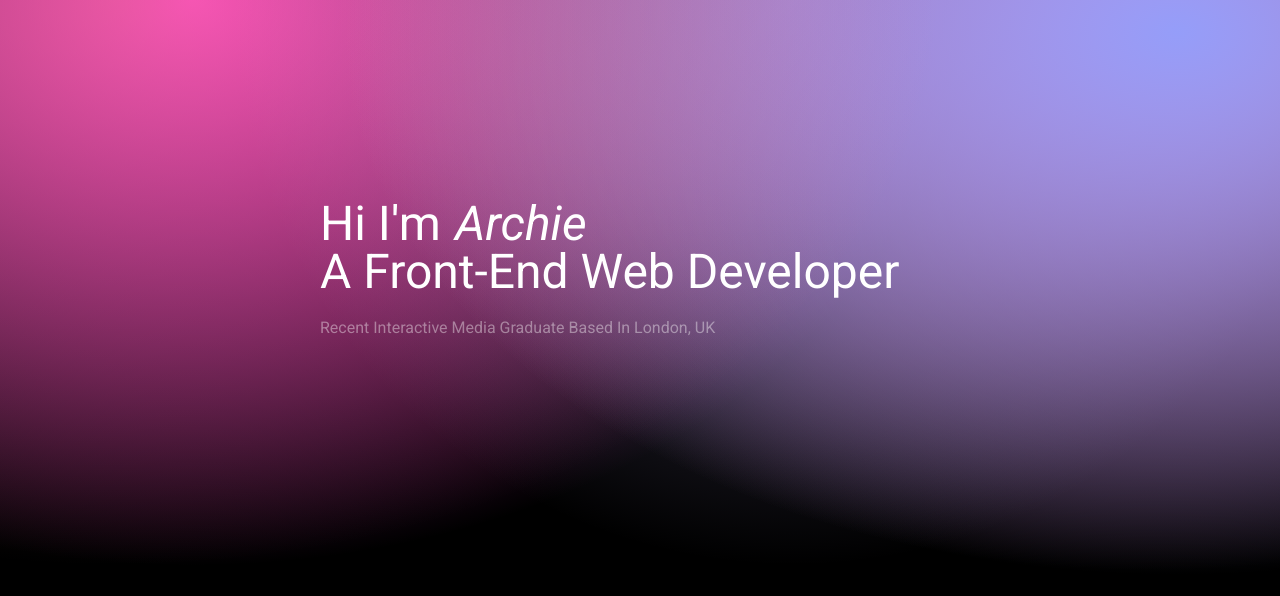
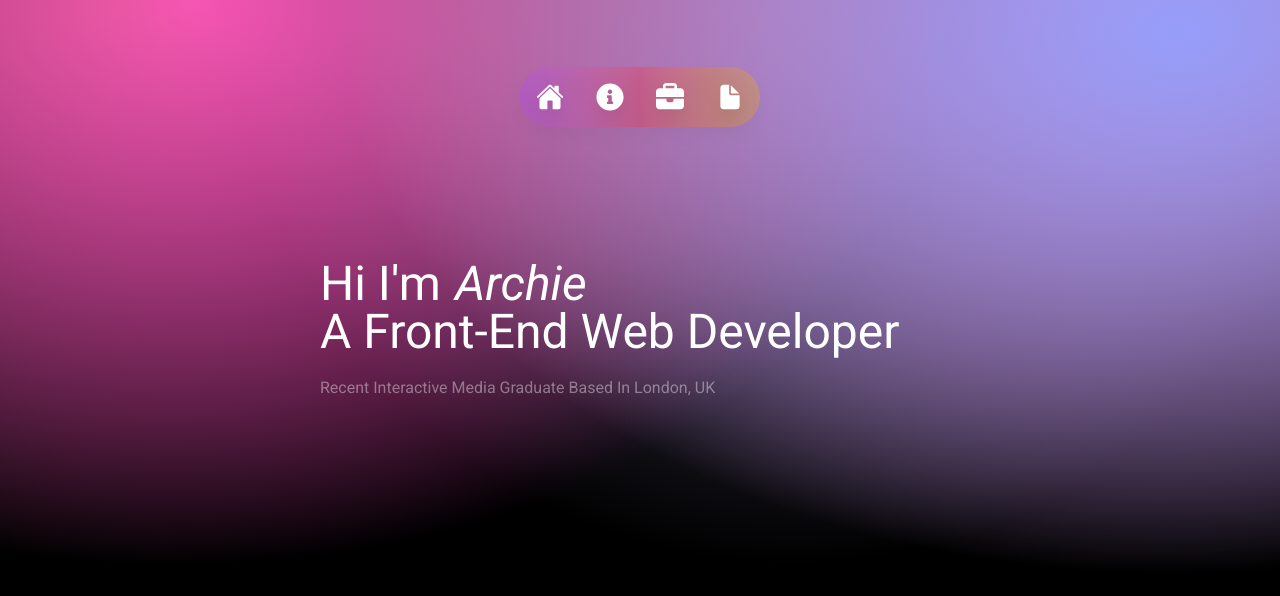
Before and after one commit to ArchieBett175/archie_bett_portfolio, a React (Vite) app in the folder portfolio-site/: page / in a window 1280 px wide. Shown: the top 596 px of the page. Built offline with nearby package versions, Linux system fonts and the light colour scheme.

Commit message:
corrected and completed navbar look
use of framer motion to complete navbar and tool tip pop ups

```diff
--- a/portfolio-site/package.json
+++ b/portfolio-site/package.json
@@ -10,10 +10,14 @@
     "preview": "vite preview"
   },
   "dependencies": {
+    "@floating-ui/react": "^0.27.8",
     "@tailwindcss/vite": "^4.1.7",
-    "motion": "^12.12.1",
+    "clsx": "^2.1.1",
+    "motion": "^12.12.2",
     "react": "^19.1.0",
     "react-dom": "^19.1.0",
+    "react-icons": "^5.5.0",
+    "tailwind-merge": "^3.3.0",
     "tailwindcss": "^4.1.7"
   },
   "devDependencies": {
--- a/portfolio-site/src/App.jsx
+++ b/portfolio-site/src/App.jsx
@@ -1,10 +1,139 @@
+import { IoHome, IoDocument } from "react-icons/io5";
+import { FaInfoCircle } from "react-icons/fa";
+import { FaBriefcase } from "react-icons/fa6";
+import Tooltip from "./components/Tooltip/Tooltip";
+import { AnimatePresence, motion } from "motion/react";
+import { useState } from "react";
+
 function App() {
+  const [showHomeTooltip, setShowHomeTooltip] = useState(false);
+  const [showAboutTooltip, setShowAboutTooltip] = useState(false);
+  const [showProjTooltip, setShowProjTooltip] = useState(false);
+  const [showBlogTooltip, setShowBlogTooltip] = useState(false);
+
   return (
     <>
-      <div className="flex background h-screen">
-        <div className="w-1/4"></div>
-        <div className="flex-col text-white w-3/4">
-          <div className="h-1/4"></div>
+      <div className="flex-col background h-screen">
+        <div className="h-1/12"></div>
+        <nav className="">
+          <ul
+            className="flex justify-between justify-self-center w-60
+          bg-gradient-to-r from-purple-500/30 via-red-500/30 to-yellow-500/30
+          p-4 rounded-4xl drop-shadow-xl"
+          >
+            <div className="homeLink">
+              <AnimatePresence>
+                {showHomeTooltip && (
+                  <motion.p
+                    initial={{ opacity: 0 }}
+                    animate={{ y: "-75%", opacity: 1 }}
+                    exit={{ y: "0%", opacity: 0 }}
+                    transition={{ duration: 0.3, ease: "easeInOut" }}
+                    className="absolute bg-white rounded-3xl px-3 py-1 font-roboto text-center top-[-20px] ml-[-20px]"
+                  >
+                    Home
+                  </motion.p>
+                )}
+              </AnimatePresence>
+              <li
+                onMouseEnter={() => setShowHomeTooltip(true)}
+                onMouseLeave={() => setShowHomeTooltip(false)}
+              >
+                <motion.div
+                  whileHover={{ scale: 1.4 }}
+                  whileTap={{ scale: 0.95 }}
+                  transition={{ duration: 0.3 }}
+                >
+                  <IoHome className="size-7 text-white" />
+                </motion.div>
+              </li>
+            </div>
+            <div className="aboutLink">
+              <AnimatePresence>
+                {showAboutTooltip && (
+                  <motion.p
+                    initial={{ opacity: 0 }}
+                    animate={{ y: "-75%", opacity: 1 }}
+                    exit={{ y: "0%", opacity: 0 }}
+                    transition={{ duration: 0.3, ease: "easeInOut" }}
+                    className="absolute bg-white rounded-3xl px-3 py-1 font-roboto text-center top-[-20px] ml-[-22px]"
+                  >
+                    About
+                  </motion.p>
+                )}
+              </AnimatePresence>
+              <li
+                onMouseEnter={() => setShowAboutTooltip(true)}
+                onMouseLeave={() => setShowAboutTooltip(false)}
+              >
+                <motion.div
+                  whileHover={{ scale: 1.4 }}
+                  whileTap={{ scale: 0.95 }}
+                  transition={{ duration: 0.3 }}
+                >
+                  <FaInfoCircle className="size-7 text-white" />
+                </motion.div>
+              </li>
+            </div>
+            <div className="projLink">
+              <AnimatePresence>
+                {showProjTooltip && (
+                  <motion.p
+                    initial={{ opacity: 0 }}
+                    animate={{ y: "-75%", opacity: 1 }}
+                    exit={{ y: "0%", opacity: 0 }}
+                    transition={{ duration: 0.3, ease: "easeInOut" }}
+                    className="absolute bg-white rounded-3xl px-3 py-1 font-roboto text-center top-[-20px] ml-[-28px]"
+                  >
+                    Projects
+                  </motion.p>
+                )}
+              </AnimatePresence>
+              <li
+                onMouseEnter={() => setShowProjTooltip(true)}
+                onMouseLeave={() => setShowProjTooltip(false)}
+              >
+                <motion.div
+                  whileHover={{ scale: 1.4 }}
+                  whileTap={{ scale: 0.95 }}
+                  transition={{ duration: 0.3 }}
+                >
+                  <FaBriefcase className="size-7 text-white " />
+                </motion.div>
+              </li>
+            </div>
+            <div className="blogLink">
+            <AnimatePresence>
+                {showBlogTooltip && (
+                  <motion.p
+                    initial={{ opacity: 0 }}
+                    animate={{ y: "-75%", opacity: 1 }}
+                    exit={{ y: "0%", opacity: 0 }}
+                    transition={{ duration: 0.3, ease: "easeInOut" }}
+                    className="absolute bg-white rounded-3xl px-3 py-1 font-roboto text-center top-[-20px] ml-[-16px]"
+                  >
+                    Blog
+                  </motion.p>
+                )}
+              </AnimatePresence>
+              <li
+                onMouseEnter={() => setShowBlogTooltip(true)}
+                onMouseLeave={() => setShowBlogTooltip(false)}
+              >
+                <motion.div
+                  whileHover={{ scale: 1.4 }}
+                  whileTap={{ scale: 0.95 }}
+                  transition={{ duration: 0.3 }}
+                >
+                  <IoDocument className="size-7 text-white " />
+                </motion.div>
+              </li>
+            </div>
+          </ul>
+        </nav>
+        <div className="h-1/6"></div>
+        <div className="flex text-white">
+          <div className="w-1/4"></div>
           <div className="flex-col">
             <div className="flex">
               <h1 className="font-roboto font-display text-5xl ">Hi I'm</h1>
@@ -15,7 +144,9 @@ function App() {
             <h1 className="font-roboto font-display text-5xl">
               A Front-End Web Developer
             </h1>
-            <p className="font-roboto opacity-40 mt-5">Recent Interactive Media Graduate Based In London, UK</p>
+            <p className="font-roboto opacity-40 mt-5">
+              Recent Interactive Media Graduate Based In London, UK
+            </p>
           </div>
         </div>
       </div>
--- /dev/null
+++ b/portfolio-site/src/components/Tooltip/Tooltip.css
@@ -0,0 +1,46 @@
+
+@import url('https://fonts.googleapis.com/css2?family=Roboto:ital,wght@0,100..900;1,100..900&display=swap');
+
+
+.tooltip-container{
+
+    display: flex;
+    flex-direction: column;
+    gap: 30px;
+    align-items: center;
+    justify-content: center;
+    position: relative;
+}
+
+.tooltip{
+    font-family: "Roboto", sans-serif;
+    width: 70px;
+    font-size: 15px;
+    font-weight: 500;
+    background-color: #fff;
+    text-align: center;
+    border-radius: 20px;
+    border: 1px solid #d8e2e2;
+    padding: 6px;
+    position: absolute;
+    top: -35px;
+    margin-left: -22px;
+    transition: all 0.3s ease;
+    opacity: 0;
+}
+
+/* .arrow{
+    width: 0;
+    height: 0;
+    border-left: 12px solid transparent;
+    border-right: 12px solid transparent;
+    border-top: 12px solid #fff;
+    position: absolute;
+    bottom: -12px;
+    left: calc(50% - 12px);
+} */
+
+.tooltip.open {
+    transform: translateY(-10px);
+    opacity: 1;
+}
--- /dev/null
+++ b/portfolio-site/src/components/Tooltip/Tooltip.jsx
@@ -0,0 +1,24 @@
+import React, { useState } from "react";
+import "./Tooltip.css";
+
+const Tooltip = ({ infoText, children }) => {
+  const [showTooltip, setShowTooltip] = useState(false);
+
+  return (
+    <div
+      className="tootip-container"
+      onMouseEnter={() => setShowTooltip(true)}
+      onMouseLeave={() => setShowTooltip(false)}
+    >
+      {children}
+
+      {/* Tooltop content */}
+      <div className={`tooltip ${showTooltip ? "open" : ""}`}>
+        {infoText}
+        <div className="arrow" />
+      </div>
+    </div>
+  );
+};
+
+export default Tooltip;
```
Also changed, not shown: 1 other file (tests, documents, lock files or other folders).
